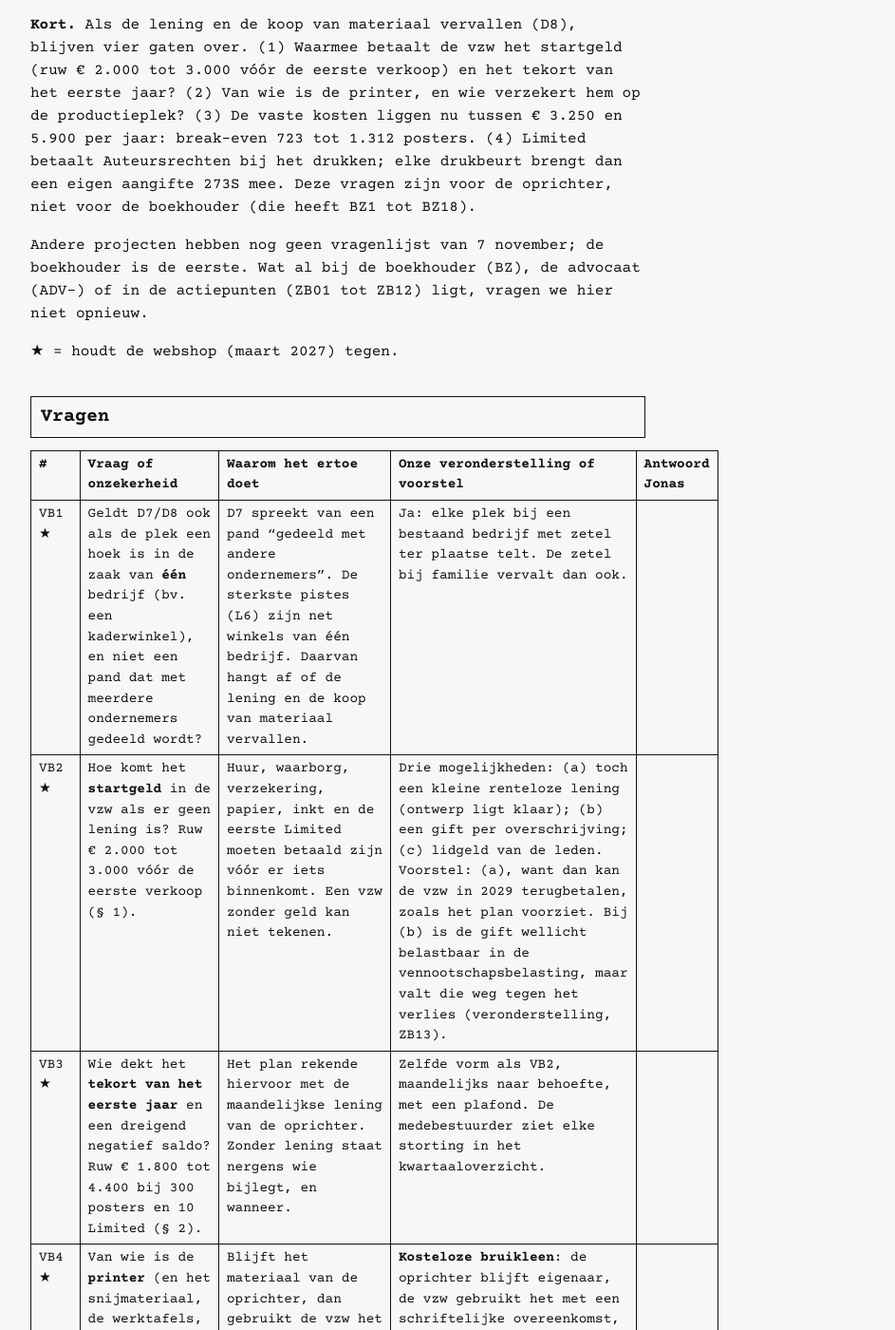
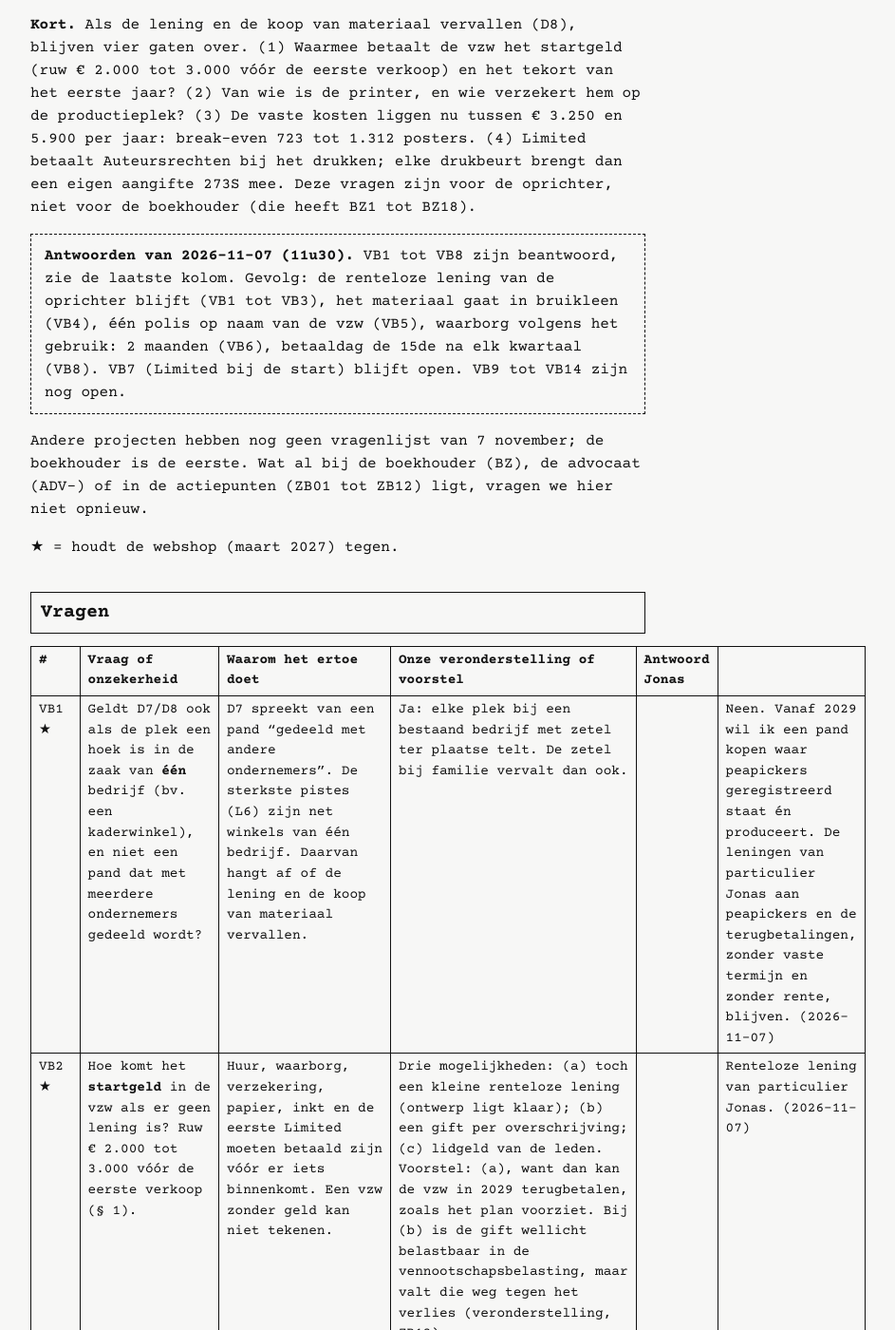
Before and after one commit to peapickers/peapickers.github.io, a Jekyll site: the page built from projecten/boekhouder/vragenlijst-2026-11-07.md, in a window 1280 px wide and 1400 px high, scrolled down 462 px. Shown: the whole window at 95% size, without its empty margins (284-1227 px from the left). Built offline with Jekyll 4.4.1, drawn with Linux system fonts in a browser that asks for light colours; some of the changed text lies outside the part shown.

Commit message:
Boekhouder: antwoorden VB1-VB8, lening blijft, materiaal in bruikleen
Co-Authored-By: Claude Opus 5.5 <noreply@anthropic.com>
Claude-Session: https://claude.ai/code/session_01CW2uQyje47sHHortXRaduB

```diff
--- a/projecten/boekhouder/vragenlijst-2026-11-07.md
+++ b/projecten/boekhouder/vragenlijst-2026-11-07.md
@@ -9,6 +9,8 @@ Datum: 2026-11-07 · Rol: Boekhouder · Codes: VB1 tot VB14 (vragen), ZB13 tot Z
 
 **Kort.** Als de lening en de koop van materiaal vervallen (D8), blijven vier gaten over. (1) Waarmee betaalt de vzw het startgeld (ruw € 2.000 tot 3.000 vóór de eerste verkoop) en het tekort van het eerste jaar? (2) Van wie is de printer, en wie verzekert hem op de productieplek? (3) De vaste kosten liggen nu tussen € 3.250 en 5.900 per jaar: break-even 723 tot 1.312 posters. (4) Limited betaalt Auteursrechten bij het drukken; elke drukbeurt brengt dan een eigen aangifte 273S mee. Deze vragen zijn voor de oprichter, niet voor de boekhouder (die heeft BZ1 tot BZ18).
 
+> **Antwoorden van 2026-11-07 (11u30).** VB1 tot VB8 zijn beantwoord, zie de laatste kolom. Gevolg: de renteloze lening van de oprichter blijft (VB1 tot VB3), het materiaal gaat in bruikleen (VB4), één polis op naam van de vzw (VB5), waarborg volgens het gebruik: 2 maanden (VB6), betaaldag de 15de na elk kwartaal (VB8). VB7 (Limited bij de start) blijft open. VB9 tot VB14 zijn nog open.
+
 Andere projecten hebben nog geen vragenlijst van 7 november; de boekhouder is de eerste. Wat al bij de boekhouder (BZ), de advocaat (ADV-) of in de actiepunten (ZB01 tot ZB12) ligt, vragen we hier niet opnieuw.
 
 ★ = houdt de webshop (maart 2027) tegen.
@@ -17,14 +19,14 @@ Andere projecten hebben nog geen vragenlijst van 7 november; de boekhouder is de
 
 | # | Vraag of onzekerheid | Waarom het ertoe doet | Onze veronderstelling of voorstel | Antwoord Jonas |
 | --- | --- | --- | --- | --- |
-| VB1 ★ | Geldt D7/D8 ook als de plek een hoek is in de zaak van **één** bedrijf (bv. een kaderwinkel), en niet een pand dat met meerdere ondernemers gedeeld wordt? | D7 spreekt van een pand "gedeeld met andere ondernemers". De sterkste pistes (L6) zijn net winkels van één bedrijf. Daarvan hangt af of de lening en de koop van materiaal vervallen. | Ja: elke plek bij een bestaand bedrijf met zetel ter plaatse telt. De zetel bij familie vervalt dan ook. | |
-| VB2 ★ | Hoe komt het **startgeld** in de vzw als er geen lening is? Ruw € 2.000 tot 3.000 vóór de eerste verkoop (§ 1). | Huur, waarborg, verzekering, papier, inkt en de eerste Limited moeten betaald zijn vóór er iets binnenkomt. Een vzw zonder geld kan niet tekenen. | Drie mogelijkheden: (a) toch een kleine renteloze lening (ontwerp ligt klaar); (b) een gift per overschrijving; (c) lidgeld van de leden. Voorstel: (a), want dan kan de vzw in 2029 terugbetalen, zoals het plan voorziet. Bij (b) is de gift wellicht belastbaar in de vennootschapsbelasting, maar valt die weg tegen het verlies (veronderstelling, ZB13). | |
-| VB3 ★ | Wie dekt het **tekort van het eerste jaar** en een dreigend negatief saldo? Ruw € 1.800 tot 4.400 bij 300 posters en 10 Limited (§ 2). | Het plan rekende hiervoor met de maandelijkse lening van de oprichter. Zonder lening staat nergens wie bijlegt, en wanneer. | Zelfde vorm als VB2, maandelijks naar behoefte, met een plafond. De medebestuurder ziet elke storting in het kwartaaloverzicht. | |
-| VB4 ★ | Van wie is de **printer** (en het snijmateriaal, de werktafels, het rek) als de koop vervalt? | Blijft het materiaal van de oprichter, dan gebruikt de vzw het zonder contract. Bij een breuk, een verhuis of uitval van de oprichter is niet duidelijk wie wat mag of moet. | **Kosteloze bruikleen**: de oprichter blijft eigenaar, de vzw gebruikt het met een schriftelijke overeenkomst, inventaris met foto's, opzegtermijn en een regel wie herstellingen betaalt (ZB14). Alternatief: de vzw koopt nieuw materiaal (dan hoort dat in het startgeld). | |
-| VB5 ★ | Wie **verzekert** het materiaal op de productieplek, en de schade aan het pand van de gastheer? | Een woningpolis dekt materiaal buiten de woning meestal niet (veronderstelling). Een huurder is aansprakelijk voor brand- en waterschade door zijn fout. Zonder dekking draagt de vzw of de oprichter dat zelf. | Eén polis op naam van de vzw: inhoud (ook goederen van derden in bruikleen), huurdersaansprakelijkheid en BA uitbating. Vragen of de gastheer "afstand van verhaal" in het contract wil zetten. Offertes vóór de verhuis (ZB15). | |
-| VB6 ★ | **Huurwaarborg en contract**: hoeveel waarborg aanvaard je, in welke vorm, en tekent de vzw of de oprichter (vóór de oprichting)? | Voor een opslag- of atelierruimte geldt geen wettelijk maximum voor de waarborg; dat wordt onderhandeld. Een contract vóór de oprichting bindt de oprichter persoonlijk tot de vzw het overneemt (VB9). | Maximaal 2 maanden huur, op een geblokkeerde rekening op naam van de vzw of als bankgarantie; liever geen cash aan de gastheer. Contract laten ingaan op de dag van de oprichting. De waarborg is een vordering, geen kost. | |
-| VB7 ★ | Hoeveel **Limited** bij de start, en wanneer betalen we die Auteursrechten? | Auteursrechten "meteen bij het drukken" betekent geld weg vóór de verkoop, en een aangifte 273S binnen 15 dagen na elke betaling. Drie drukbeurten per kwartaal zijn drie extra aangiftes. | Maximaal 3 werken bij de start. Limited drukken in de week vóór de vaste kwartaalbetaaldag, zodat de Auteursrechten meteen bij het drukken én in de kwartaalbetaling vallen: 1 aangifte per kwartaal. Past BESLISSINGEN.md niet aan, het is een planning (ZB19). | |
-| VB8 ★ | Welke **vaste betaaldag** per kwartaal? | De Public Ledger toont "Nog uit te betalen" met de volgende 4 kwartaalstortingen. De techniek heeft de datums nodig. De 273S volgt binnen 15 dagen. | De 15de van januari, april, juli en oktober. Valt die in een weekend: de werkdag ervoor. Eerste betaling 15 juli 2027 (voor het tweede kwartaal). | |
+| VB1 ★ | Geldt D7/D8 ook als de plek een hoek is in de zaak van **één** bedrijf (bv. een kaderwinkel), en niet een pand dat met meerdere ondernemers gedeeld wordt? | D7 spreekt van een pand "gedeeld met andere ondernemers". De sterkste pistes (L6) zijn net winkels van één bedrijf. Daarvan hangt af of de lening en de koop van materiaal vervallen. | Ja: elke plek bij een bestaand bedrijf met zetel ter plaatse telt. De zetel bij familie vervalt dan ook. || Neen. Vanaf 2029 wil ik een pand kopen waar peapickers geregistreerd staat én produceert. De leningen van particulier Jonas aan peapickers en de terugbetalingen, zonder vaste termijn en zonder rente, blijven. (2026-11-07) |
+| VB2 ★ | Hoe komt het **startgeld** in de vzw als er geen lening is? Ruw € 2.000 tot 3.000 vóór de eerste verkoop (§ 1). | Huur, waarborg, verzekering, papier, inkt en de eerste Limited moeten betaald zijn vóór er iets binnenkomt. Een vzw zonder geld kan niet tekenen. | Drie mogelijkheden: (a) toch een kleine renteloze lening (ontwerp ligt klaar); (b) een gift per overschrijving; (c) lidgeld van de leden. Voorstel: (a), want dan kan de vzw in 2029 terugbetalen, zoals het plan voorziet. Bij (b) is de gift wellicht belastbaar in de vennootschapsbelasting, maar valt die weg tegen het verlies (veronderstelling, ZB13). || Renteloze lening van particulier Jonas. (2026-11-07) |
+| VB3 ★ | Wie dekt het **tekort van het eerste jaar** en een dreigend negatief saldo? Ruw € 1.800 tot 4.400 bij 300 posters en 10 Limited (§ 2). | Het plan rekende hiervoor met de maandelijkse lening van de oprichter. Zonder lening staat nergens wie bijlegt, en wanneer. | Zelfde vorm als VB2, maandelijks naar behoefte, met een plafond. De medebestuurder ziet elke storting in het kwartaaloverzicht. || Renteloze leningen van particulier Jonas. (2026-11-07) |
+| VB4 ★ | Van wie is de **printer** (en het snijmateriaal, de werktafels, het rek) als de koop vervalt? | Blijft het materiaal van de oprichter, dan gebruikt de vzw het zonder contract. Bij een breuk, een verhuis of uitval van de oprichter is niet duidelijk wie wat mag of moet. | **Kosteloze bruikleen**: de oprichter blijft eigenaar, de vzw gebruikt het met een schriftelijke overeenkomst, inventaris met foto's, opzegtermijn en een regel wie herstellingen betaalt (ZB14). Alternatief: de vzw koopt nieuw materiaal (dan hoort dat in het startgeld). || Gebruik het voorstel (bruikleen), om de kosten laag te houden. (2026-11-07) |
+| VB5 ★ | Wie **verzekert** het materiaal op de productieplek, en de schade aan het pand van de gastheer? | Een woningpolis dekt materiaal buiten de woning meestal niet (veronderstelling). Een huurder is aansprakelijk voor brand- en waterschade door zijn fout. Zonder dekking draagt de vzw of de oprichter dat zelf. | Eén polis op naam van de vzw: inhoud (ook goederen van derden in bruikleen), huurdersaansprakelijkheid en BA uitbating. Vragen of de gastheer "afstand van verhaal" in het contract wil zetten. Offertes vóór de verhuis (ZB15). || Eén polis op naam van de vzw. (2026-11-07) |
+| VB6 ★ | **Huurwaarborg en contract**: hoeveel waarborg aanvaard je, in welke vorm, en tekent de vzw of de oprichter (vóór de oprichting)? | Voor een opslag- of atelierruimte geldt geen wettelijk maximum voor de waarborg; dat wordt onderhandeld. Een contract vóór de oprichting bindt de oprichter persoonlijk tot de vzw het overneemt (VB9). | Maximaal 2 maanden huur, op een geblokkeerde rekening op naam van de vzw of als bankgarantie; liever geen cash aan de gastheer. Contract laten ingaan op de dag van de oprichting. De waarborg is een vordering, geen kost. || Gebruik de standaard: wat gemiddeld is. (2026-11-07) |
+| VB7 ★ | Hoeveel **Limited** bij de start, en wanneer betalen we die Auteursrechten? | Auteursrechten "meteen bij het drukken" betekent geld weg vóór de verkoop, en een aangifte 273S binnen 15 dagen na elke betaling. Drie drukbeurten per kwartaal zijn drie extra aangiftes. | Maximaal 3 werken bij de start. Limited drukken in de week vóór de vaste kwartaalbetaaldag, zodat de Auteursrechten meteen bij het drukken én in de kwartaalbetaling vallen: 1 aangifte per kwartaal. Past BESLISSINGEN.md niet aan, het is een planning (ZB19). || Weet ik nog niet. (2026-11-07) |
+| VB8 ★ | Welke **vaste betaaldag** per kwartaal? | De Public Ledger toont "Nog uit te betalen" met de volgende 4 kwartaalstortingen. De techniek heeft de datums nodig. De 273S volgt binnen 15 dagen. | De 15de van januari, april, juli en oktober. Valt die in een weekend: de werkdag ervoor. Eerste betaling 15 juli 2027 (voor het tweede kwartaal). || Voorstel is goed: de 15de van januari, april, juli en oktober. (2026-11-07) |
 | VB9 | Bewaar je **alle kosten van vóór de oprichting** op naam van "vzw peapickers in oprichting"? | De vzw moet die verbintenissen overnemen binnen **3 maanden** na de oprichting (art. 2:2 WVV), niet binnen 2 maanden zoals B3 in het advies zegt. Anders blijft de oprichter er zelf aan gebonden. | Ja. Lijst bijhouden met datum, bedrag, bewijs; het bestuursorgaan neemt alles in één besluit over, binnen de maand na de oprichting (ZB18). | |
 | VB10 | Welk bedrag zetten we voor de **ITAA-boekhouder** in de raming tot de offerte er is? | Het dossier rekent nog met een boekhouder die alles doet (€ 1.800). In zelfbeheer is dat lager, maar we kennen het bedrag niet. De vzw betaalt de btw erop zonder ze te recupereren. | € 1.000 per jaar met btw als middenwaarde, vork € 600 tot 1.500. Na de offerte herrekenen (ZB10). | |
 | VB11 | Wat valt onder "**alles inbegrepen**" in de € 150 per maand? | Elektriciteit voor de printer, verwarming (papier en inkt willen droog en vorstvrij), internet en schoonmaak kunnen er los bijkomen. | Huur, energie, verwarming en internet zitten erin; de verzekering niet (die neemt de vzw zelf, VB5). | |
```
Also changed, not shown: projecten/boekhouder.md (+11 -0 lines), projecten/ondernemingsplan.md (+8 -0 lines).
